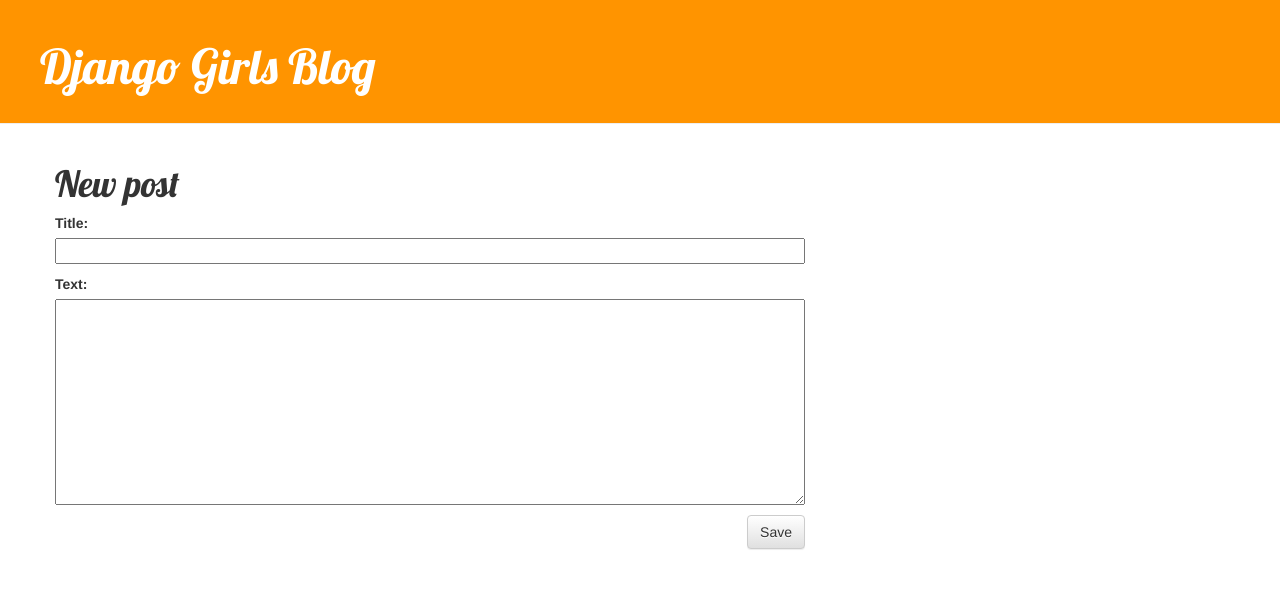
After one commit to kanaaraue/my-first-blog, a Django app: page /post/new/ in a window 1280 px wide. The commit adds this page. Shown: the top 589 px of the page. Run offline with Django 3.2, Linux system fonts and the light colour scheme; some libraries are stand-ins or nearby versions.

Commit message:
Added views to create/edit blog post inside the site.

```diff
--- /dev/null
+++ b/blog/forms.py
@@ -0,0 +1,9 @@
+from django import forms
+
+from .models import Post
+
+class PostForm(forms.ModelForm):
+
+    class Meta:
+        model = Post
+        fields = ('title', 'text')
--- a/blog/templates/blog/base.html
+++ b/blog/templates/blog/base.html
@@ -8,7 +8,11 @@
         <link rel="stylesheet" href="{% static 'css/blog.css' %}">
     </head>
     <body>
+
         <div class="page-header">
+          {% if user.is_authenticated %}
+            <a href="{% url 'post_new' %}" class="top-menu"><span class="glyphicon-plus"></span></a>
+          {% endif %}
             <h1><a href="/">Django Girls Blog</a></h1>
         </div>
         <div class="content container">
--- a/blog/templates/blog/post_detail.html
+++ b/blog/templates/blog/post_detail.html
@@ -11,3 +11,6 @@
         <p>{{ post.text|linebreaksbr }}</p>
     </div>
 {% endblock %}
+{% if user.is_authenticated %}
+    <a class="btn btn-default" href="{% url 'post_edit' pk=post.pk %}">< <span class="glyphicon-pencil"></span></a>  "
+{% endif %}
--- /dev/null
+++ b/blog/templates/blog/post_edit.html
@@ -0,0 +1,10 @@
+{% extends 'blog/base.html' %}
+
+{% block content %}
+       <h1>New post</h1>
+       <form method="POST" class="post-form">{% csrf_token %}
+             {{ form.as_p }}
+             <button type="submit" class="save btn btn-default">Save</button>
+
+           </form>
+{% endblock %}
--- a/blog/urls.py
+++ b/blog/urls.py
@@ -4,4 +4,5 @@ from . import views
 urlpatterns = [
   url(r'^$', views.post_list, name='post_list'),
   url(r'^post/(?P<pk>\d+)/$', views.post_detail,name='post_detail'),
+  url(r'^post/new/$',views.post_new, name='post_new'),
 ]
--- a/blog/views.py
+++ b/blog/views.py
@@ -1,6 +1,7 @@
-from django.shortcuts import render, get_object_or_404
+from django.shortcuts import render, get_object_or_404,redirect
 from django.utils import timezone
 from .models import Post
+from .forms import PostForm
 # Create your views here.
 def post_list(request):
     posts = Post.objects.filter(published_date__lte=timezone.now()).order_by('published_date')
@@ -9,3 +10,20 @@ def post_list(request):
 def  post_detail(request, pk):
      post = get_object_or_404(Post, pk=pk)
      return render(request, 'blog/post_detail.html',{'post': post})
+
+def post_new(request):
+    form = PostForm()
+    return render(request, 'blog/post_edit.html',{'form' :form})
+
+def post_new(request):
+    if request.method == "POST":
+        form = PostForm(request.POST)
+        if form.is_valid():
+            post = form.save(commit=False)
+            post.author = request.user
+            post.published_date = timezone.now()
+            post.save()
+            return redirect('post_detail', pk=post.pk)
+    else:
+         form = PostForm()
+    return render(request, 'blog/post_edit.html',{'form': form})
```
